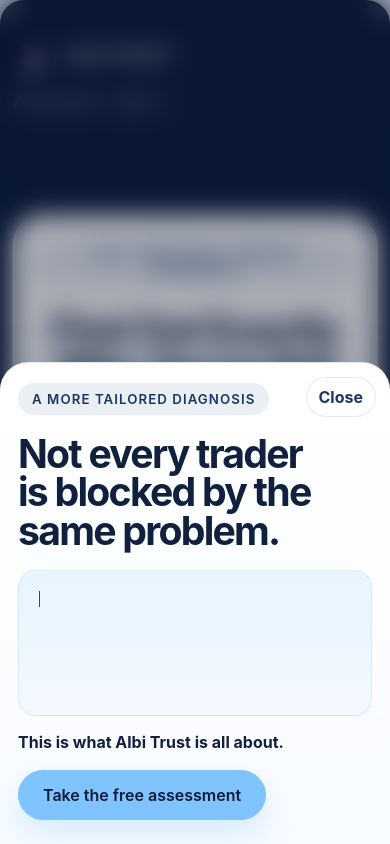
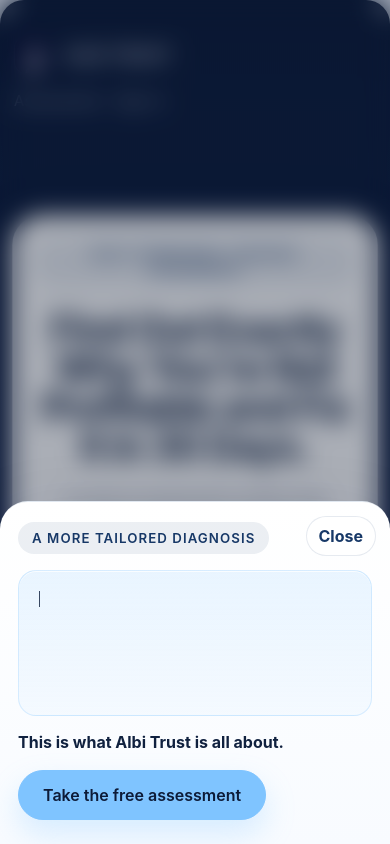
Before and after one commit to mohamadalbi123/albi-trust.com, a Next.js app: page / in a window 390 px wide. Both pictures are taken after a click on the button "Accept cookies". Shown: the top 844 px of the page. Built offline with nearby package versions, Linux system fonts and the light colour scheme.

Commit message:
Simplify home popup layout

```diff
--- a/app/components/HomeVisitPopup.js
+++ b/app/components/HomeVisitPopup.js
@@ -53,7 +53,6 @@
           Close
         </button>
         <div className="eyebrow">A more tailored diagnosis</div>
-        <h2 className="page-title home-visit-popup-title">Not every trader is blocked by the same problem.</h2>
         <TypewriterText text={POPUP_COPY} speed={16} className="home-visit-popup-copy" />
         <p className="home-visit-popup-note">
           <strong>This is what Albi Trust is all about.</strong>
--- a/app/globals.css
+++ b/app/globals.css
@@ -680,20 +680,9 @@
   box-shadow: 0 30px 90px rgba(10, 29, 63, 0.18);
 }
 
-.home-visit-popup-title {
-  max-width: 11ch;
-  margin: 16px 0 0;
-  font-size: clamp(2.15rem, 5vw, 3.45rem);
-  line-height: 0.98;
-  letter-spacing: -0.045em;
-  color: #10213f;
-  font-weight: 700;
-  text-wrap: balance;
-}
-
 .home-visit-popup-copy {
   min-height: 8.2em;
-  margin: 20px 0 0;
+  margin: 16px 0 0;
   padding: 18px 20px;
   border-radius: 22px;
   background: linear-gradient(180deg, rgba(127, 196, 255, 0.16), rgba(127, 196, 255, 0.05));
@@ -3012,12 +3001,6 @@
     padding: 9px 12px;
   }
 
-  .home-visit-popup-title {
-    margin-top: 20px;
-    max-width: 12ch;
-    font-size: 2.18rem;
-  }
-
   .home-visit-popup-copy {
     min-height: 9.4em;
     padding: 16px;
```
